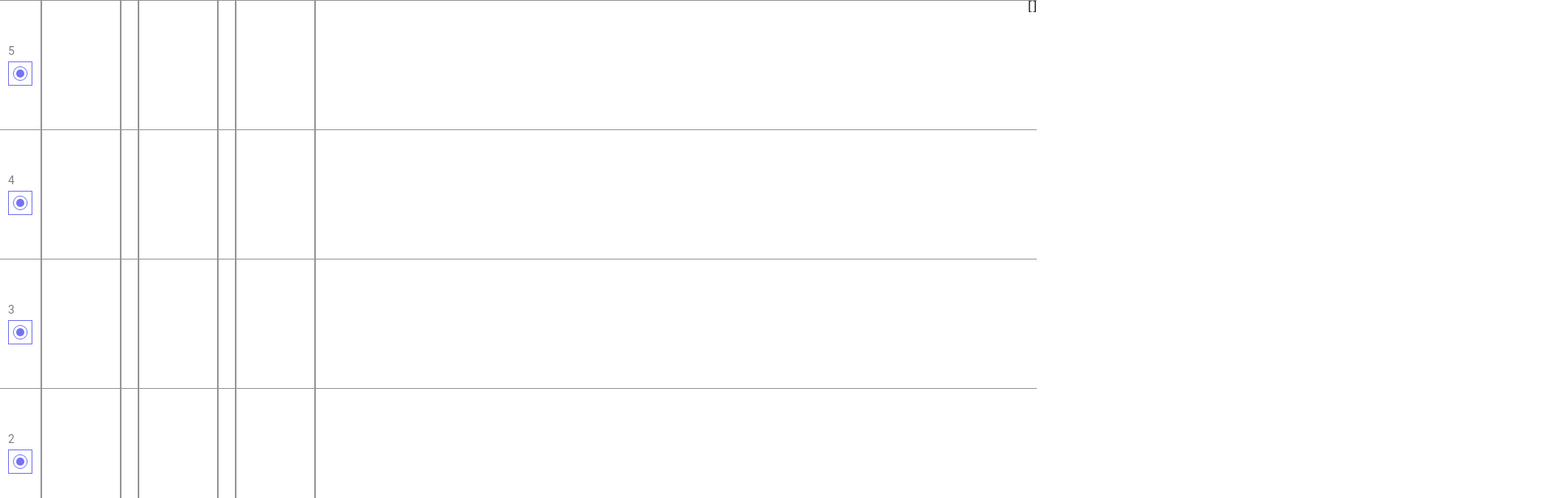
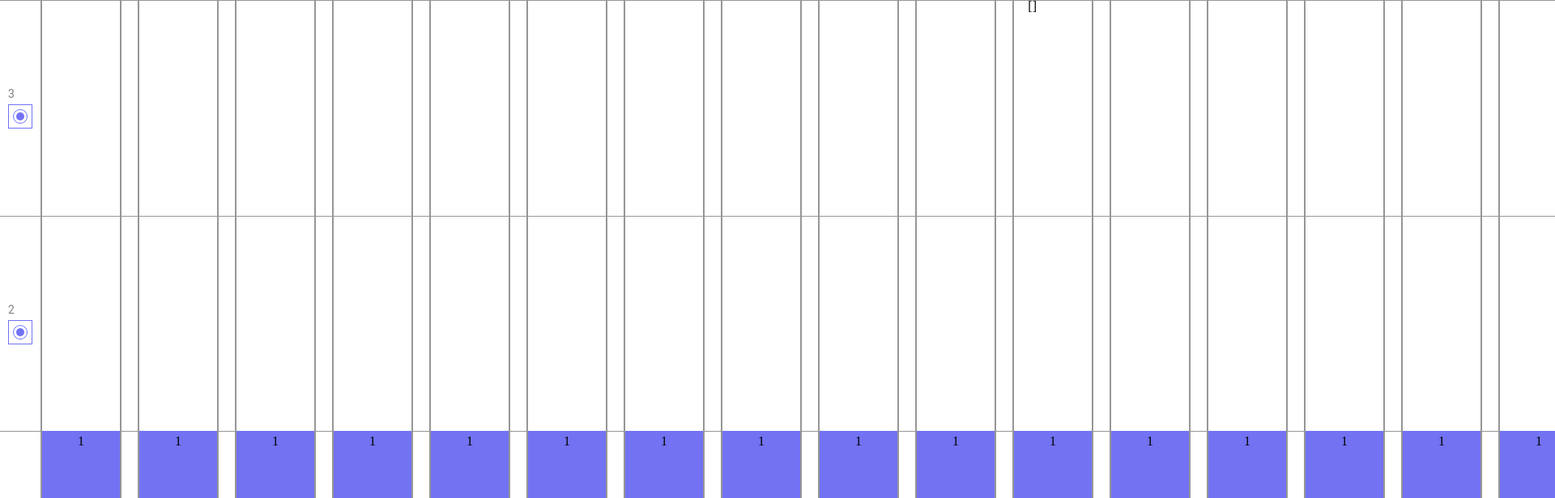
Before and after one commit to zema188/trueconf-testovoe, a Vue app: page / in a window 1280 px wide. Shown: the top 616 px of the page at 81% size, 1920 px wide, since content can reach past the window. Built offline with nearby package versions, Linux system fonts and the light colour scheme.

Commit message:
fix: correct display of the current floor after a pause elevator

```diff
--- a/src/App.vue
+++ b/src/App.vue
@@ -1,7 +1,9 @@
 <template>
   <main>
     <div class="building">
-      <div class="building__floors-list" ref="buildingList" :style="{width: ElevatorsListWidth+'px'}">
+      <div class="building__floors-list"
+        :style="{minWidth: elevatorsListWidth + 'px'}"
+      >
         <the-floor
           v-for="(floor, index) in params.floors"
           :key="index"
@@ -12,7 +14,10 @@
         >
         </the-floor>
       </div>
-      <div class="building__elevators-list" :style="{ minHeight: buildMinHeight + 'px'}">
+      <div class="building__elevators-list"
+        :style="{ minHeight: buildMinHeight + 'px'}"
+        ref="elevatorsList"
+      >
         <the-elevator
           v-for="elevator in elevators"
           :key="elevator.id"
@@ -37,66 +42,70 @@ import TheFloor from './components/TheFloor.vue'
 
 //параметры
 const params = {
-  floors: 5,
-  elevators: 3,
+  floors: 3,
+  elevators: 22,
   pause: 3000,
 }
 
-// массив лифтов
-let elevators = ref([])
-// очередь вызовов
-let queue = ref([])
+let elevators = ref([]) // массив лифтов
 
-let buildingList = ref(null)
-let documentHeight = ref(window.innerHeight)
+let queue = ref([]) // очередь вызовов
 
-window.addEventListener('resize', function() {
-  documentHeight.value = window.innerHeight
-})
+const elevatorsList = ref(null)
 
+let documentHeight = ref(window.innerHeight) // высота экрана
+
+// обновляем высоту экрана
+window.addEventListener('resize', () => {
+  documentHeight.value = window.innerHeight;
+});
+
+// высота этажа в процентах
 const floorHeightPercent = computed(() => {
   return 100 / params.floors
 })
 
+// высота этажа в px
 const floorHeight = computed(() => {
   return Math.max(documentHeight.value / params.floors, 90)
 })
 
+// минимальная высота блока (здания, лифта, всех этажей)
 const buildMinHeight = computed(() => {
   return params.floors * 90
 })
 
+// высота блока (здания, лифта, всех этажей)
 const buildHeight = computed(() => {
   return params.floors * floorHeight.value
 })
 
-const ElevatorsListWidth = computed(() => {
+//
+const elevatorsListWidth = computed(() => {
+  const minWidth = params.elevators * 96 + (params.elevators - 1) * 20 + 50;
+  if(elevatorsList.value)
+  console.log(elevatorsList.value.offsetWidth);
+  return window.innerWidth > minWidth ? window.innerWidth - 50 : minWidth;
+});
 
-  if (document.documentElement.clientWidth > params.elevators * 96.8 + (params.elevators - 1) * 20 + 50) {
-    return document.documentElement.clientWidth;
-  } else {
-    return params.elevators * 96.8 + (params.elevators - 1) * 20 + 50;
-  }
-
-})
 
 
 // функция которую вызывает этаж для вызова лифта
 const callElevator = (numberFloor) => {
-  // пропускаем вызов
+  // пропускаем вызов если он уже в очереди или к нему уже едет лифт или на этаже уже есть свободный лифт
   if(queue.value.includes(numberFloor) || cheackElevatorOnFloor(numberFloor) || cheackElevatorToCalled(numberFloor)) {
     return 0
   }
 
-  const nearestElevator = findNearestElevator(numberFloor)
 
-  // если есть свободный лифт вызываем его
-  if(nearestElevator) {
+  const nearestElevator = findNearestElevator(numberFloor) // получаем ближайший лифт
+
+
+  if(nearestElevator) { // если есть свободный лифт вызываем его
 
     changeStateElevatorToCalled(nearestElevator, numberFloor)
 
-  // если нет свободного лифтра, добавляем вызов в очередь
-  } else {
+  } else { // если нет свободного лифтра, добавляем вызов в очередь
     queue.value.push(numberFloor)
   }
 }
@@ -104,90 +113,91 @@ const callElevator = (numberFloor) => {
 
 // Функция вызова лифтра
 const changeStateElevatorToCalled = async (nearestElevator, numberFloor) => {
-  nearestElevator.state = 'called';
-  nearestElevator.floor_called = numberFloor;
+  nearestElevator.state = 'called'
+  nearestElevator.floor_called = numberFloor
 
   // Определяем направление движения
-  if (nearestElevator.floor_called > nearestElevator.floor_current) nearestElevator.direction = 1;
-  if (nearestElevator.floor_called < nearestElevator.floor_current) nearestElevator.direction = -1;
+  if (nearestElevator.floor_called > nearestElevator.floor_current) nearestElevator.direction = 1
+  if (nearestElevator.floor_called < nearestElevator.floor_current) nearestElevator.direction = -1
 
   // Вычисляем дистанцию и время
-  const time = 1000 * Math.abs(nearestElevator.floor_called - nearestElevator.floor_current);
+  const time = 1000 * Math.abs(nearestElevator.floor_called - nearestElevator.floor_current)
 
   // делаем анимацию
   const animationPromise = new Promise((resolve) => {
     elevatorMove(nearestElevator, time, () => {
 
       resolve();
-    });
-  });
+    })
+  })
 
   await animationPromise;
-  nearestElevator.floor_current = numberFloor
 
   // отправляем лифт на паузу
   const pausePromise = new Promise((resolve) => {
     pauseElevator(nearestElevator, params.pause, () => {
 
-      resolve();
-    });
-  });
+      resolve()
+    })
+  })
 
-  await pausePromise;
-  nearestElevator.state = 'free';
-};
+  await pausePromise
+  nearestElevator.state = 'free'
+}
 
 
 // анимация движения лифтра
-function elevatorMove(elevator, duration, callback) {
-  const distance = Math.abs(elevator.floor_called * floorHeight.value) / buildHeight.value * 100 - elevator.position_y;
-  const startValue = elevator.position_y;
+const elevatorMove = (elevator, duration, callback) => {
+  const distance = Math.abs(elevator.floor_called * floorHeight.value) / buildHeight.value * 100 - elevator.position_y
+  const startValue = elevator.position_y
 
-  let startTime;
-  let lastUpdateTime = 0; // Время последнего обновления
+  let startTime
+  let lastUpdateTime = 0
 
-  function updateValue(currentTime) {
+  const updateValue = (currentTime) => {
     if (!startTime) {
-      startTime = currentTime;
+      startTime = currentTime
     }
 
-    const elapsedTime = currentTime - startTime;
+    const elapsedTime = currentTime - startTime
 
     // Обновляем time_to_called_floor на каждом кадре
-    elevator.time_to_called_floor = duration - elapsedTime;
+    elevator.time_to_called_floor = duration - elapsedTime
 
     if (elapsedTime >= duration) {
-      elevator.position_y = startValue + distance;
-      elevator.floor_current = Math.round(elevator.position_y / floorHeight.value);
-      elevator.time_to_called_floor = 0; // Время до вызова этажа равно 0
+      elevator.position_y = startValue + distance
+      if (elevator.position_y >= elevator.floor_called * floorHeight.value) {
+        elevator.floor_current = elevator.floor_called
+      }
+      elevator.time_to_called_floor = 0
       if (callback) {
-        callback();
+        callback()
       }
     } else {
-      const progress = elapsedTime / duration;
-      elevator.position_y = startValue + progress * distance;
+      const progress = elapsedTime / duration
+      elevator.position_y = startValue + progress * distance
 
       if (currentTime - lastUpdateTime >= 1000) {
-        elevator.floor_current += elevator.direction;
-        lastUpdateTime = currentTime;
+        elevator.floor_current += elevator.direction
+        lastUpdateTime = currentTime
       }
 
-      requestAnimationFrame(updateValue);
+      requestAnimationFrame(updateValue)
     }
   }
 
-  requestAnimationFrame(updateValue);
+  requestAnimationFrame(updateValue)
 }
 
 
 // пауза лифта
-function pauseElevator(elevator, time_sleep, callback) {
-  elevator.state = 'pause';
-  elevator.floor_called = null;
-  elevator.direction = null;
+const pauseElevator = (elevator, time_sleep, callback) => {
+  elevator.state = 'pause'
+  elevator.floor_called = null
+  elevator.direction = null
   let startTime = null
 
-  function updateValue(currentTime) {
+  const updateValue = (currentTime) => {
     if (!startTime) {
       startTime = currentTime
     }
@@ -211,7 +221,7 @@ function pauseElevator(elevator, time_sleep, callback) {
 
 
 // функция проверки есть ли на этаже свободный лифт
-function cheackElevatorOnFloor(numberFloor) {
+const cheackElevatorOnFloor = (numberFloor) => {
   for (const elevator of elevators.value) {
     if (elevator.state === 'free' && elevator.floor_current === numberFloor) {
       return true
@@ -222,7 +232,7 @@ function cheackElevatorOnFloor(numberFloor) {
 
 
 // функция проверки есть ли сейчас лифт который едет на этаж
-function cheackElevatorToCalled(numberFloor) {
+const cheackElevatorToCalled = (numberFloor) => {
   for (const elevator of elevators.value) {
     if (elevator.state === 'called' && elevator.floor_called === numberFloor) {
       return true
@@ -233,17 +243,17 @@ function cheackElevatorToCalled(numberFloor) {
 
 
 //функция возвращает ближайший свободный лифт к переданному этажу
-function findNearestElevator(floor) {
-  const availableElevators = elevators.value.filter(elevator => elevator.state === "free");
+const findNearestElevator = (floor) =>{
+  const availableElevators = elevators.value.filter(elevator => elevator.state === "free")
 
   if (availableElevators.length === 0) {
-    return null;
+    return null
   }
 
   return availableElevators.reduce((closestElevator, elevator) => {
-    const distance = Math.abs(elevator.floor_current - floor);
-    const closestDistance = Math.abs(closestElevator.floor_current - floor);
-    return distance < closestDistance ? elevator : closestElevator;
+    const distance = Math.abs(elevator.floor_current - floor)
+    const closestDistance = Math.abs(closestElevator.floor_current - floor)
+    return distance < closestDistance ? elevator : closestElevator
   });
 }
 
@@ -273,7 +283,7 @@ const initBuilding = () => {
 }
 
 
-// функция которую вызывает лифт если при загрузке страницы его state == called
+// функция для продолжения работы лифтов после перезагрузки
 const resumeWorkElevators = async () => {
   elevators.value.forEach(async (elevator) => {
 
@@ -284,21 +294,21 @@ const resumeWorkElevators = async () => {
 
         elevatorMove(elevator, elevator.time_to_called_floor, () => {
 
-          resolve();
-        });
-      });
+          resolve()
+        })
+      })
       await animationPromise
 
       // отправляем лифт на паузу
       const pausePromise = new Promise((resolve) => {
         pauseElevator(elevator, params.pause, () => {
 
-          resolve();
-        });
-      });
+          resolve()
+        })
+      })
 
-      await pausePromise;
-      elevator.state = 'free';
+      await pausePromise
+      elevator.state = 'free'
       return
     }
 
@@ -308,22 +318,22 @@ const resumeWorkElevators = async () => {
       const pausePromise = new Promise((resolve) => {
         pauseElevator(elevator, elevator.time_sleep, () => {
 
-          resolve();
-        });
-      });
-      await pausePromise;
-      elevator.state = 'free';
+          resolve()
+        })
+      })
+      await pausePromise
+      elevator.state = 'free'
       return
     }
-  });
-};
+  })
+}
 
 // лифт который освободился вызывает эту функцию и если в очереди есть вызовы то даем этот вызов освободившемуся лифту
 const freeElevatorCall = (elevator) => {
   if(queue.value.length) {
     const floorNumber = queue.value.shift()
     if(elevator.floor_current !== floorNumber)
-    changeStateElevatorToCalled(elevator, floorNumber)
+      changeStateElevatorToCalled(elevator, floorNumber)
   }
 }
 
@@ -353,13 +363,14 @@ const synchronizationLocalStorage = () => {
   localStorage.setItem('params', JSON.stringify(params))
 }
 
+
 //при загрузке страницы инициализируем данные
 onMounted(() => {
   initBuilding()
 })
 
 //при перезагрузке или закрытии страницы сохраняем все в localstorage
-window.addEventListener('beforeunload', synchronizationLocalStorage);
+window.addEventListener('beforeunload', synchronizationLocalStorage)
 
 </script>
 
--- a/src/components/TheElevator.vue
+++ b/src/components/TheElevator.vue
@@ -11,7 +11,11 @@
                     bottom: props.elevator.position_y + '%',
             }"
         >
-            <span class="building__elevator-current-floor" v-show="props.elevator.state === 'called' "> to {{ props.elevator.floor_called + 1 }}</span>
+            <span class="building__elevator-current-floor"
+                v-show="props.elevator.state === 'called'"
+            >
+                движется на {{ props.elevator.floor_called + 1 }}
+            </span>
             {{ props.elevator.floor_current + 1}}
             <img src="@/assets/images/icons/arrow.svg" class="icon"
                 v-show="props.elevator.state === 'called'"
```
Also changed, not shown: src/components/TheFloor.vue (+3 -6 lines).
